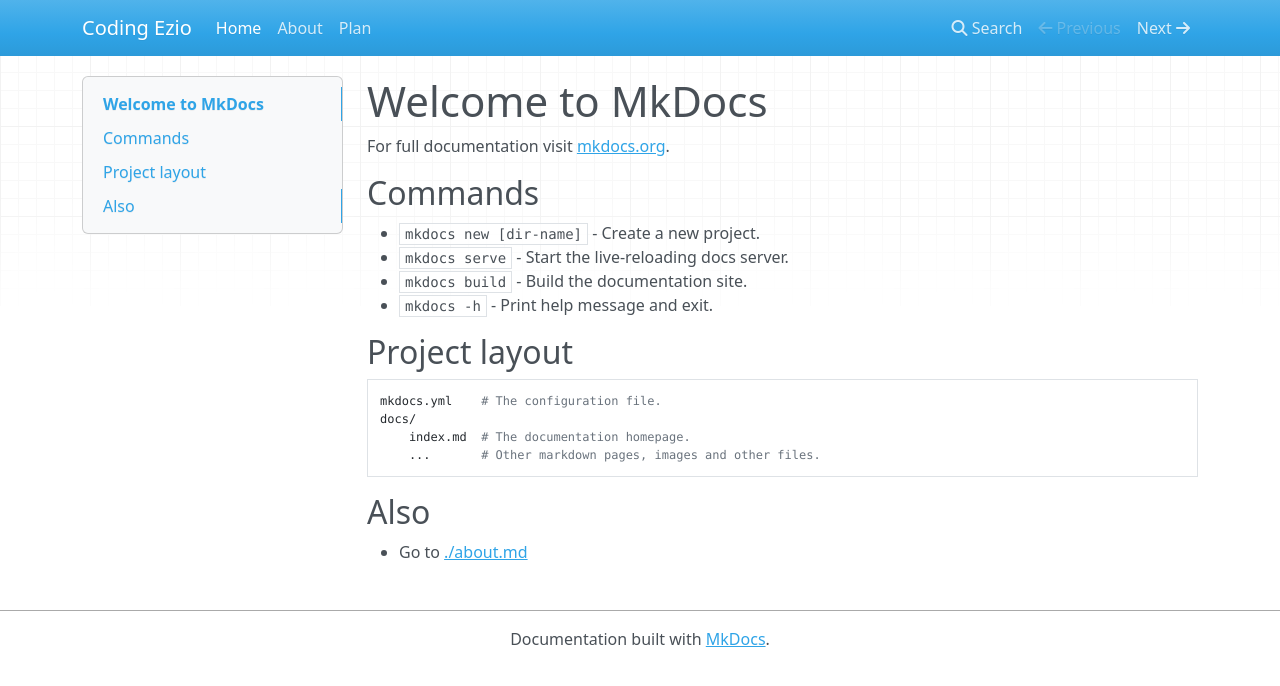
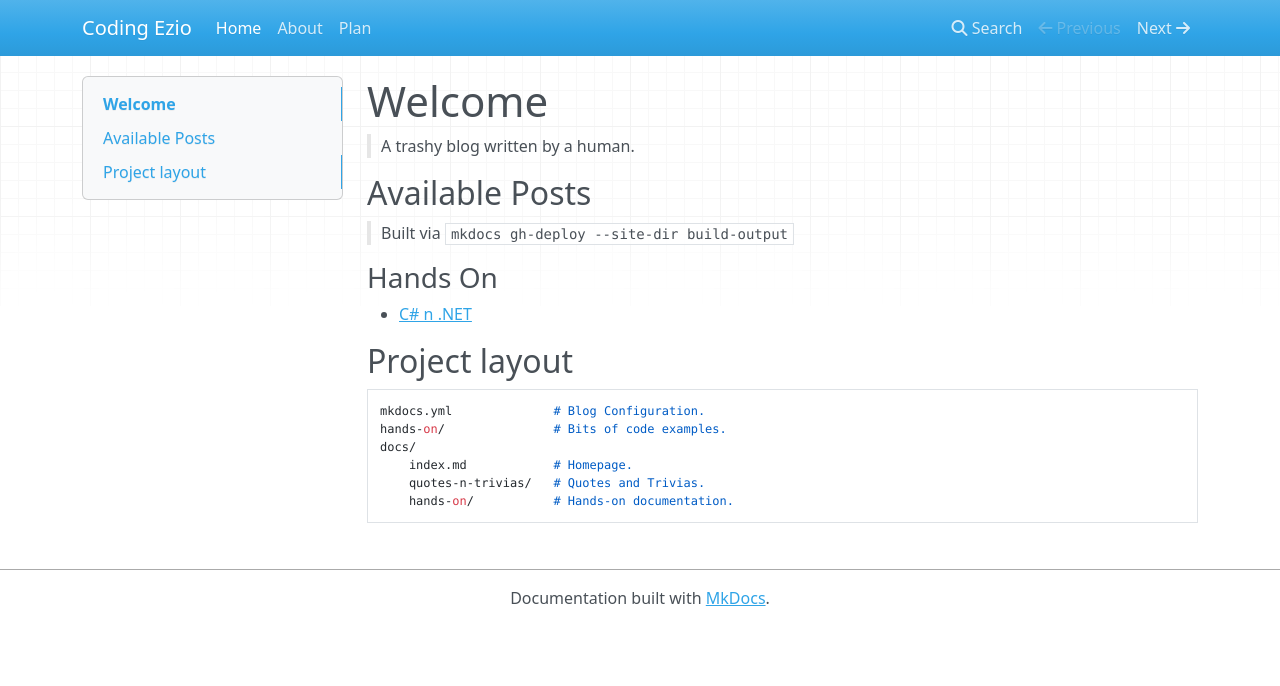
Before and after one commit to codingEzio/codingEzio.github.io, an MkDocs documentation site: the page built from docs/index.md, in a window 1280 px wide. Shown: the top 686 px of the page. Built offline with MkDocs 1.6.1, drawn with Linux system fonts in a browser that asks for light colours; nearby versions of some CDN libraries.

Commit message:
feat+refactor: Clean up and add new blog posts

```diff
--- a/docs/index.md
+++ b/docs/index.md
@@ -1,21 +1,20 @@
-# Welcome to MkDocs
+# Welcome
 
-For full documentation visit [mkdocs.org](https://www.mkdocs.org).
+> A trashy blog written by a human.
 
-## Commands
+## Available Posts
 
-* `mkdocs new [dir-name]` - Create a new project.
-* `mkdocs serve` - Start the live-reloading docs server.
-* `mkdocs build` - Build the documentation site.
-* `mkdocs -h` - Print help message and exit.
+> Built via `mkdocs gh-deploy --site-dir build-output`
+
+### Hands On
+
+- [C# n .NET](./hands-on/c-sharp-n-dotnet.md)
 
 ## Project layout
 
-    mkdocs.yml    # The configuration file.
+    mkdocs.yml              # Blog Configuration.
+    hands-on/               # Bits of code examples.
     docs/
-        index.md  # The documentation homepage.
-        ...       # Other markdown pages, images and other files.
-
-## Also
-
-- Go to [./about.md](./about.md)
+        index.md            # Homepage.
+        quotes-n-trivias/   # Quotes and Trivias.
+        hands-on/           # Hands-on documentation.
```
Also changed, not shown: docs/hands-on/c-sharp-n-dotnet.md (added, +36 -0 lines), docs/plan.md (deleted, +0 -10 lines).
